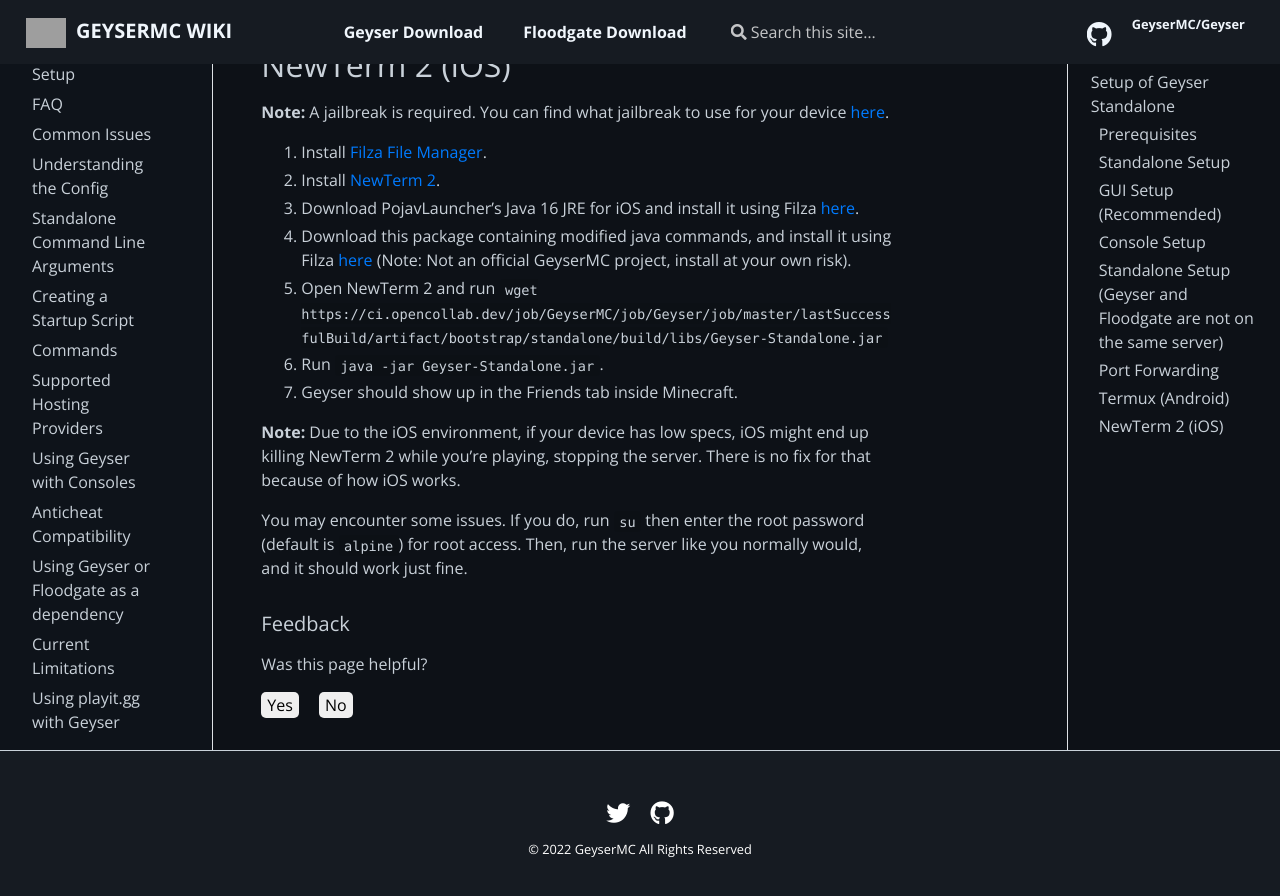
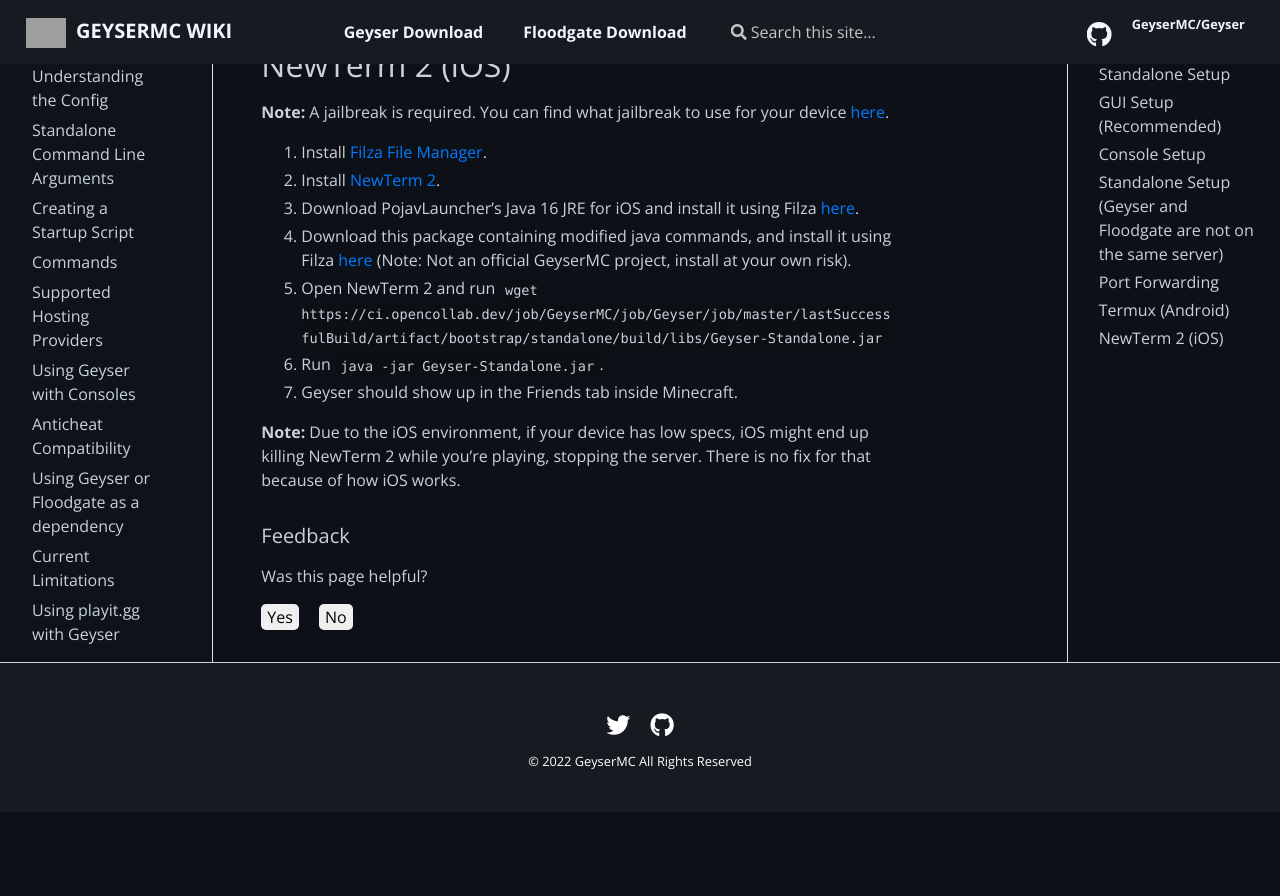
Before and after one commit to GeyserMC/GeyserWiki, a Jekyll site: the page built from _docs/geyser/standalone.md, in a window 1280 px wide and 900 px high, scrolled down 2515 px. Shown: the top 896 px of the window. Built offline with Jekyll 4.4.1, drawn with Linux system fonts in a browser that asks for light colours; after the commit the page ends 3327 px from its top, so only the background shows below that; grey boxes are pictures that could not be loaded.

Commit message:
Remove recommendation to run Geyser as root on iOS

```diff
--- a/_docs/geyser/standalone.md
+++ b/_docs/geyser/standalone.md
@@ -73,5 +73,3 @@
 
 **Note:**
 Due to the iOS environment, if your device has low specs, iOS might end up killing NewTerm 2 while you're playing, stopping the server. There is no fix for that because of how iOS works.
-
-You may encounter some issues. If you do, run `su` then enter the root password (default is `alpine`) for root access. Then, run the server like you normally would, and it should work just fine.
```
